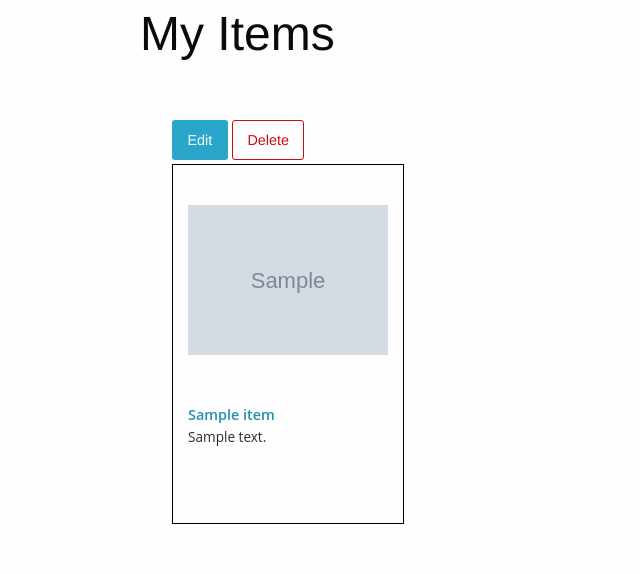
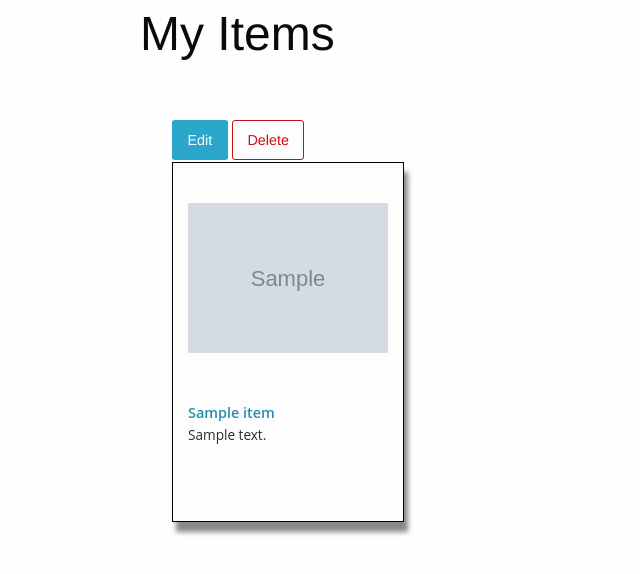
Before and after one commit to tstillwell/catalog_web_app_flask, a Flask app: template templates/myitems.html in a window 1280 px wide, with the pointer over the restyled element. Shown: the part 38-612 px from the top of the page, without its empty margins (0-640 px from the left). Run offline with Flask 2, Linux system fonts and the light colour scheme; the template is opened without the code that fills it: most values are stand-ins (such as "Sample title", 1, 10 or a date in 2020); grey boxes marked "Sample" are stand-in pictures; parts of the project's set-up code (start-up, migrations or seed data) failed here and were passed over; some libraries are stand-ins or nearby versions.

Commit message:
feat: Add hover effect for item cards

```diff
--- a/static/css/app.css
+++ b/static/css/app.css
@@ -48,6 +48,11 @@
   overflow: hidden;
 }
 
+.item-card:hover {
+  transform: translate3d(0, -2px, 0);
+  box-shadow: 4px 10px 5px #888;
+}
+
 .item-wrapper {
   display: inline-block;
 }
```
